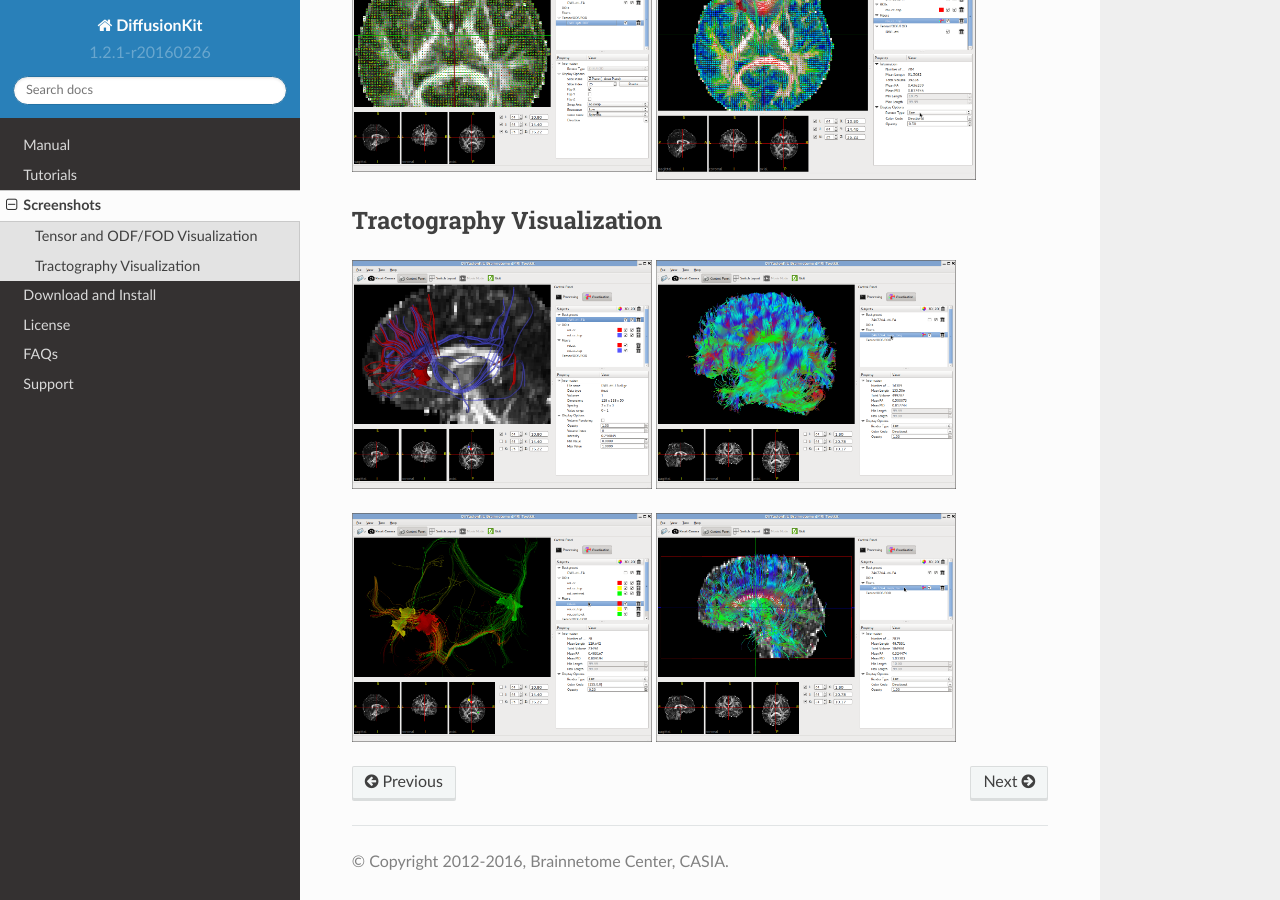
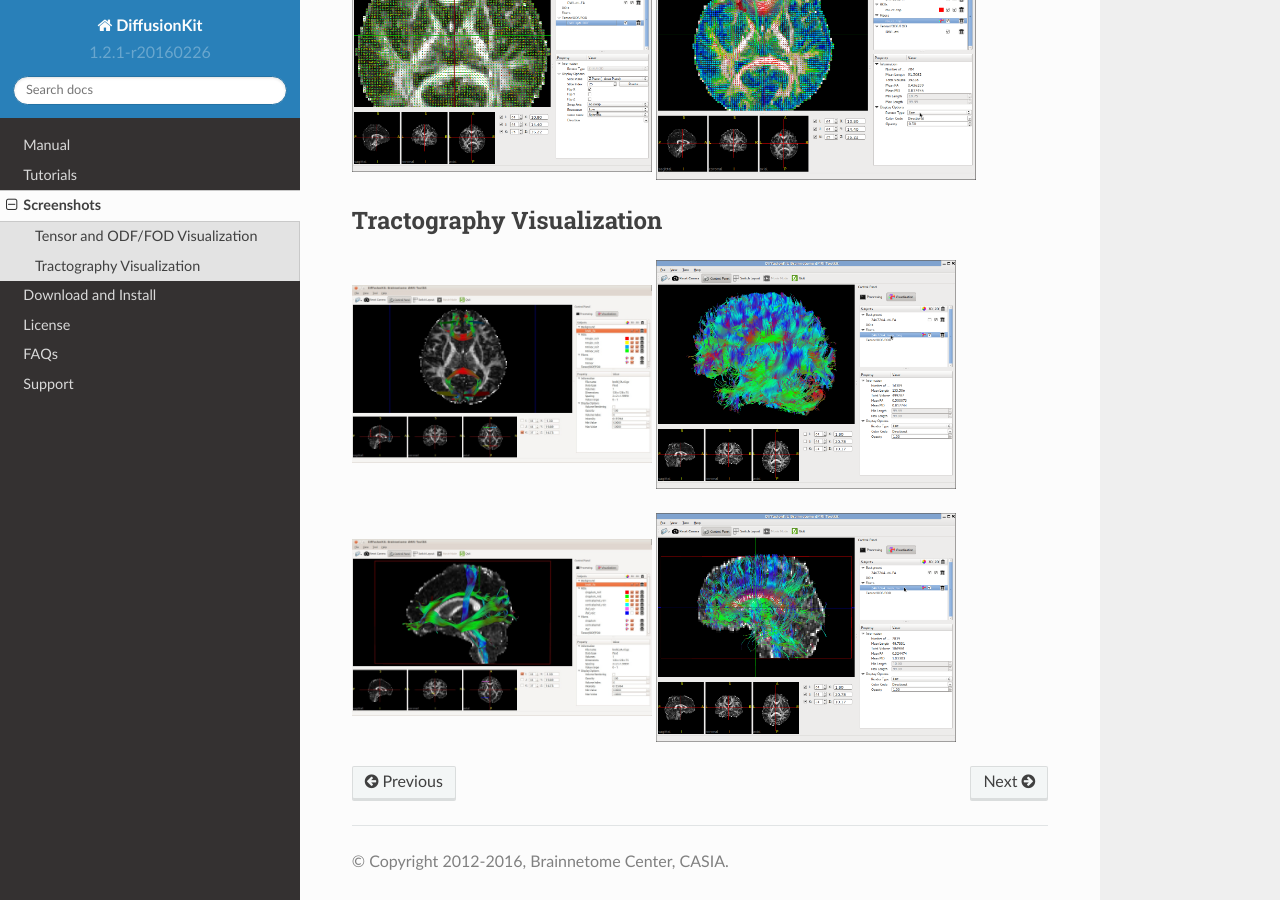
Before and after one commit to brainnetome/diffusionkit, a Sphinx documentation site: the page built from source/screenshot.rst, in a window 1280 px wide and 900 px high, scrolled down 535 px. Built offline with Sphinx 7.4.7 and the Read the Docs theme 2.0.0, drawn with Linux system fonts in a browser that asks for light colours.

Commit message:
update fiber screenshots;

```diff
--- a/source/common.txt
+++ b/source/common.txt
@@ -38,13 +38,13 @@
 .. |slices| image:: images/slices.png
    :width: 310
 
-.. |fibers| image:: images/fibers.png
+.. |fibers| image:: images/fibers.jpg
    :width: 300
 
 .. |fibers2| image:: images/fibers2.png
    :width: 300
 
-.. |fibers3| image:: images/fibers3.png
+.. |fibers3| image:: images/fibers3.jpg
    :width: 300
 
 .. |fiberlayer| image:: images/fiberlayer.png
```
Also changed, not shown: source/images/fibers.jpg (added), source/images/fibers.png (deleted), source/images/fibers3.jpg (added), source/images/fibers3.png (deleted).
